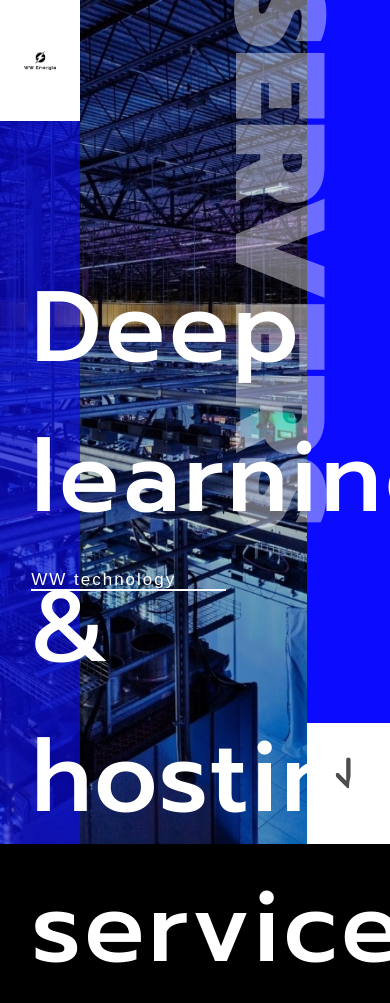
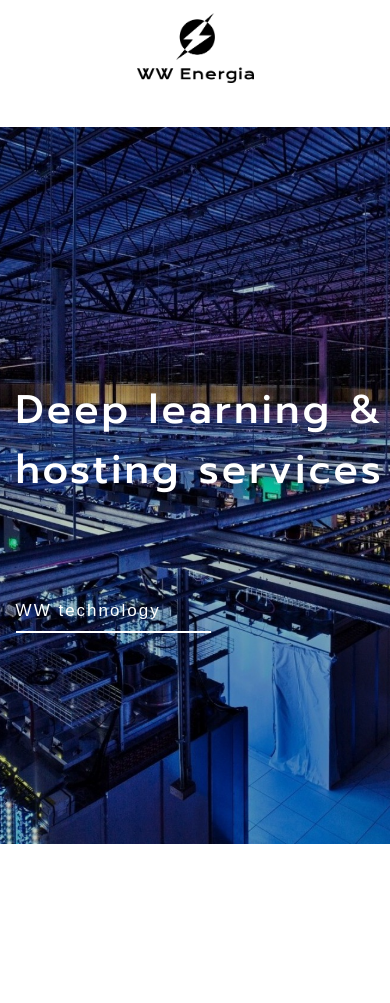
Before and after one commit to WinterOdin/website-for-hosting-company-, a Django app: page / in a window 390 px wide; the page is wider, and only the part inside the window is pictured. After the commit the page ends 844 px from the top of that part, so only its background shows below. Run offline with Django 3.2, Linux system fonts and the light colour scheme; some libraries are stand-ins or nearby versions.

Commit message:
more css

```diff
--- a/core/static/css/gridMain.css
+++ b/core/static/css/gridMain.css
@@ -1,9 +1,9 @@
 body{
     margin: 0;
     padding: 0;
-    background-color: black;
+
 }
-.grid-container {
+.grid-container-desktop {
     display: grid;
     grid-template-columns: 1fr 1fr 1fr 1fr 1fr;
     grid-template-rows: 1fr 1fr 1fr;
@@ -108,3 +108,46 @@ body{
     height: 100%;
   }
   .textColRight { grid-area: textColRight; }
+  .grid-container-mobile{
+    display: none;
+  }
+
+  @media (max-width: 1000px) {
+    .grid-container-desktop{
+      display: none;
+    }
+    .grid-container-mobile {
+      display: grid;
+      width: 100vw;
+      height: 100vh;
+      grid-template-columns: 1fr 1fr 1fr 1fr;
+      grid-template-rows: 1fr 1fr 1fr;
+      gap: 0px 0px;
+      grid-template-areas:
+        "topCol topCol topCol topCol"
+        "mainCol mainCol mainCol mainCol"
+        "centerCol centerCol centerCol centerCol";
+    }
+    .topCol {
+      display: grid;
+      grid-template-columns: 1fr 1fr 1fr;
+      grid-template-rows: 1fr 1fr;
+      gap: 0px 0px;
+      grid-template-areas:
+        ". colPic ."
+        ". colPic .";
+      grid-area: topCol;
+      background-color: white;
+    }
+    .colPic { grid-area: colPic;
+      align-items: center;
+      justify-content: center;
+      display: flex; }
+    .centerCol {
+      background-color: black;
+      grid-area:centerCol;
+      width: 100vw;
+      height: 85vh;
+    }
+
+  }
--- a/core/static/css/main.css
+++ b/core/static/css/main.css
@@ -75,3 +75,59 @@
       transform: translateY(-15px);
     }
   }
+@media (max-width: 1000px) {
+  .reponsivePicLogo{
+    margin-top: 10%;
+    width: 90%;
+}
+.textBottom{
+  height: 14%;
+  font-size: 17px;
+  width: auto;
+  padding-right: 50px;
+  letter-spacing: 2px;
+  position:absolute;
+  bottom:0;
+}
+.textContainerMain{
+  position: absolute;
+  width: auto;
+  height: 30%;
+  left: 4%;
+  top:45%;
+  bottom: 25%;
+}
+.textMain{
+  font-size: 40px;
+}
+.centerPic{
+  width: 100%;
+  height: 100%;
+  background-color: black;
+  opacity: 0.8;
+  background-position:bottom;
+  background-repeat: no-repeat;
+  background-size: cover;
+}
+
+  }
+  @media (max-width: 380px) {
+  .textBottom{
+    height: 14%;
+    font-size: 17px;
+    width: auto;
+    padding-right: 50px;
+  }
+  .textContainerMain{
+    position: absolute;
+    width: auto;
+    height: 30%;
+    left: 4%;
+    top:45%;
+    bottom: 25%;
+  }
+  .textMain{
+    font-size: 30px;
+  }
+
+}
--- a/core/templates/main.html
+++ b/core/templates/main.html
@@ -10,9 +10,9 @@
   <div class="textBottom">
     WW technology
   </div>
+</div>
 
-</div>
-<div class="grid-container" >
+<div class="grid-container-desktop" >
     <div class="backgroundPic" style="background-image: url({% static 'pics/orig_539220.jpg' %})" >
       <div class="leftCol">
         <div class="whiteLeftCol"><img class="reponsivePicLogo" src="{% static 'pics/Black-on-Transparent.png' %}"/> </div>
@@ -37,5 +37,21 @@
         </div>
       </div>
     </div>
+</div>
+<div class="grid-container-mobile">
+  <div class="topCol">
+    <div class="colPic">
+      <img class="reponsivePicLogo" src="{% static 'pics/Black-on-Transparent.png' %}"/>
+    </div>
   </div>
+  <div class="centerCol">
+    <div class="centerPic" style="background-image: url({% static 'pics/orig_539220.jpg' %})"></div>
+
+    </div>
+  </div>
+</div>
+
+
+
+
 {% endblock  %}
```
